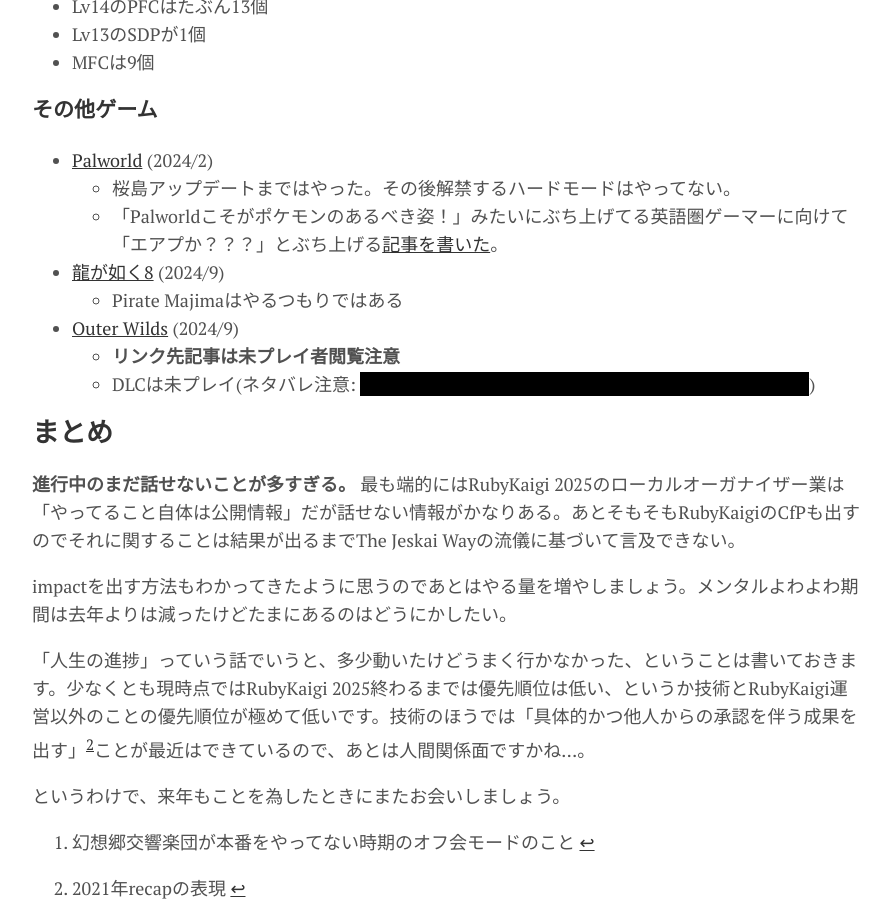
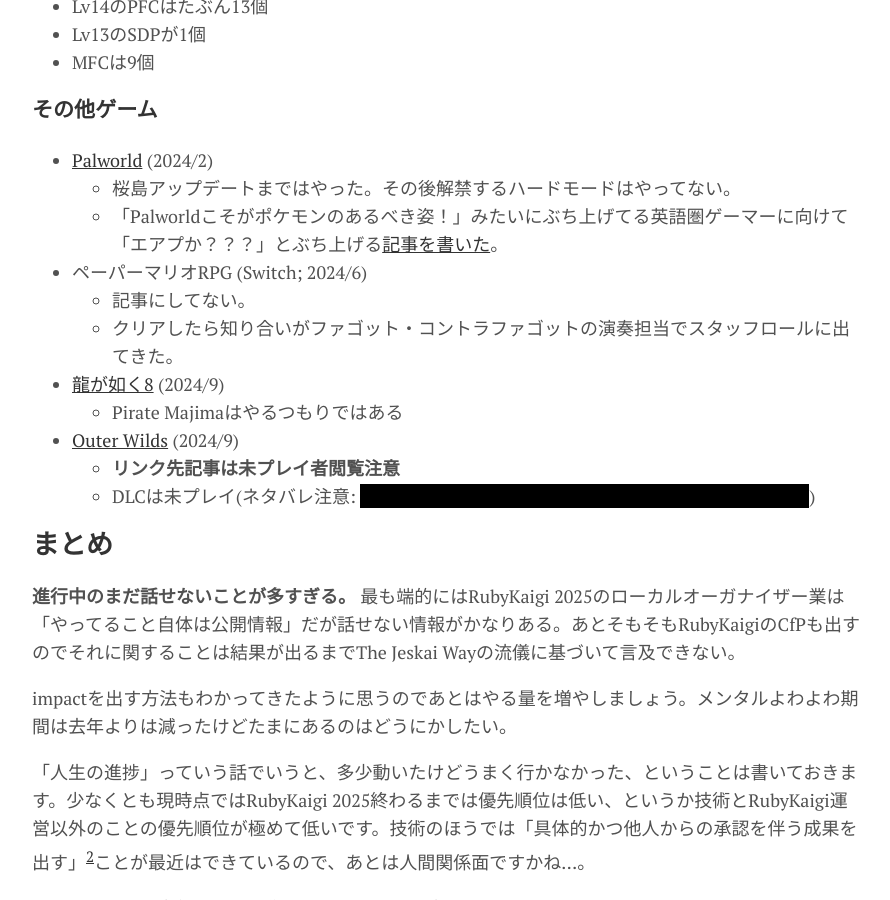
Before and after one commit to sylph01/sylph01.github.io, a Jekyll site: the page built from _posts/2024-12-30-2024-recap.md, in a window 1280 px wide and 900 px high, scrolled down 2088 px. Shown: the whole window, without its empty margins (192-1082 px from the left). Built offline with Jekyll 4.4.1, drawn with Linux system fonts in a browser that asks for light colours.

Commit message:
[2024-recap] forgot that I beat TTYD

```diff
--- a/_posts/2024-12-30-2024-recap.md
+++ b/_posts/2024-12-30-2024-recap.md
@@ -82,6 +82,9 @@
 - [Palworld](https://d.s01.ninja/entry/20240204/1707053400) (2024/2)
   - 桜島アップデートまではやった。その後解禁するハードモードはやってない。
   - 「Palworldこそがポケモンのあるべき姿！」みたいにぶち上げてる英語圏ゲーマーに向けて「エアプか？？？」とぶち上げる[記事を書いた](http://localhost:4000/en/you-havent-played-pokemon-enough.html)。
+- ペーパーマリオRPG (Switch; 2024/6)
+  - 記事にしてない。
+  - クリアしたら知り合いがファゴット・コントラファゴットの演奏担当でスタッフロールに出てきた。
 - [龍が如く8](https://d.s01.ninja/entry/20240907/1725708600) (2024/9)
   - Pirate Majimaはやるつもりではある
 - [Outer Wilds](https://d.s01.ninja/entry/20240916/1726493400) (2024/9)
```
